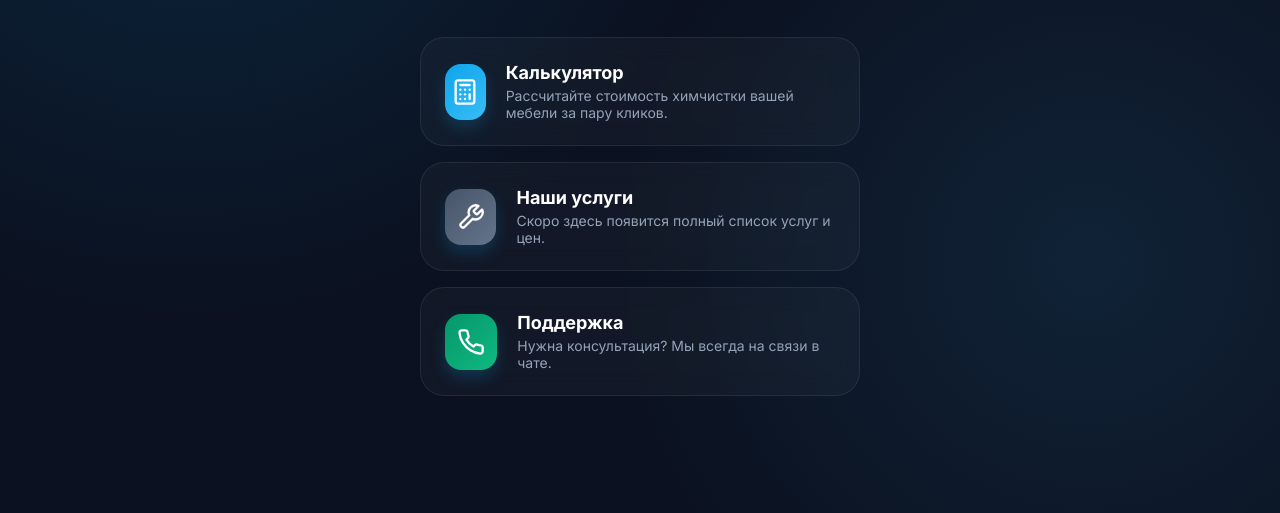
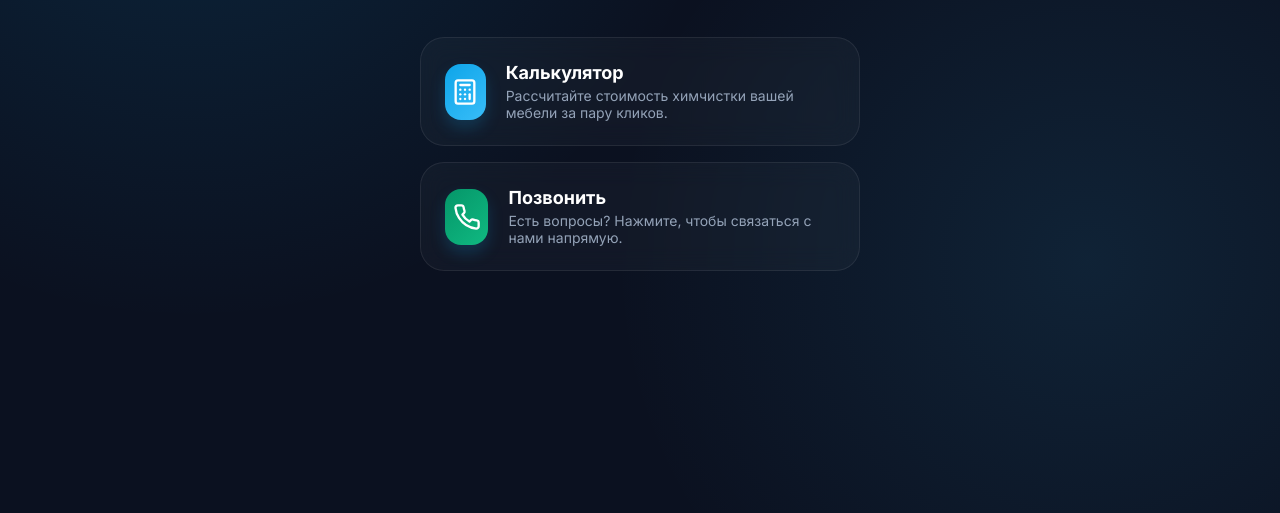
Before and after one commit to rechkalovIvan/max-mini-app, a plain HTML site: page index.html in a window 1280 px wide. Shown: the part 219-732 px from the top of the page. Drawn offline with Linux system fonts and the light colour scheme.

Commit message:
Updated menu: removed Services, added Call functionality

```diff
--- a/index.html
+++ b/index.html
@@ -194,20 +194,7 @@
             </div>
         </a>
 
-        <div class="menu-card animate-in" style="animation-delay: 0.5s; cursor: default;">
-            <div class="card-icon" style="background: linear-gradient(135deg, #475569, #64748b);">
-                <svg width="28" height="28" viewBox="0 0 24 24" fill="none" stroke="currentColor" stroke-width="2"
-                    stroke-linecap="round" stroke-linejoin="round">
-                    <path d="M14.7 6.3a1 1 0 0 0 0 1.4l1.6 1.6a1 1 0 0 0 1.4 0l3.77-3.77a6 6 0 0 1-7.94 7.94l-6.91 6.91a2.12 2.12 0 0 1-3-3l6.91-6.91a6 6 0 0 1 7.94-7.94l-3.76 3.76z"></path>
-                </svg>
-            </div>
-            <div class="card-content">
-                <h3>Наши услуги</h3>
-                <p>Скоро здесь появится полный список услуг и цен.</p>
-            </div>
-        </div>
-
-        <div class="menu-card animate-in" style="animation-delay: 0.6s; cursor: default;">
+        <a href="tel:+79122745393" class="menu-card animate-in" style="animation-delay: 0.5s">
             <div class="card-icon" style="background: linear-gradient(135deg, #059669, #10b981);">
                 <svg width="28" height="28" viewBox="0 0 24 24" fill="none" stroke="currentColor" stroke-width="2"
                     stroke-linecap="round" stroke-linejoin="round">
@@ -215,10 +202,10 @@
                 </svg>
             </div>
             <div class="card-content">
-                <h3>Поддержка</h3>
-                <p>Нужна консультация? Мы всегда на связи в чате.</p>
+                <h3>Позвонить</h3>
+                <p>Есть вопросы? Нажмите, чтобы связаться с нами напрямую.</p>
             </div>
-        </div>
+        </a>
     </div>
 </body>
 
```
